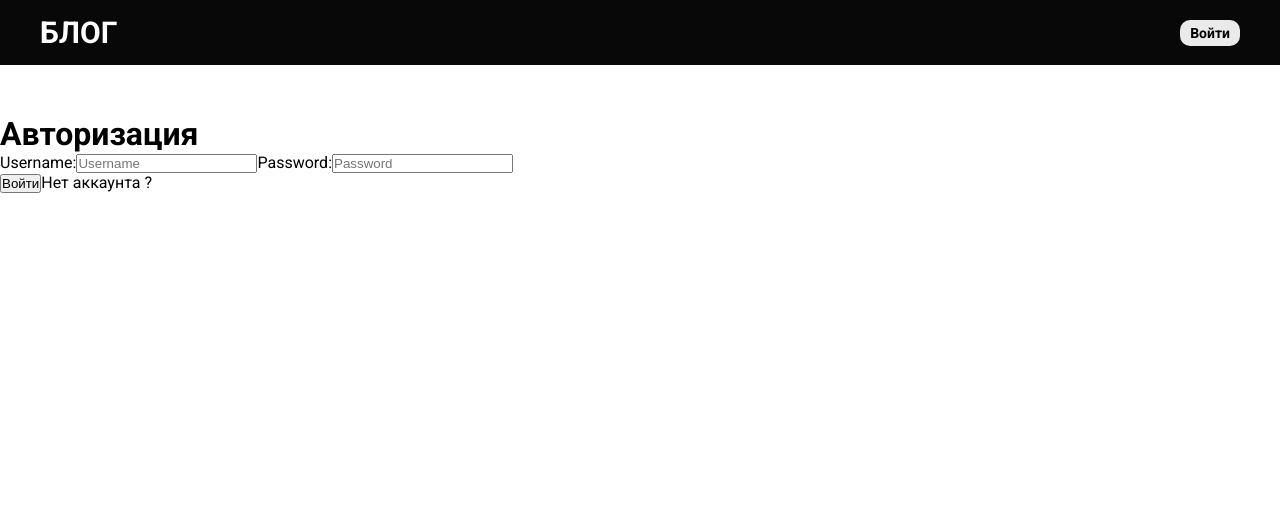
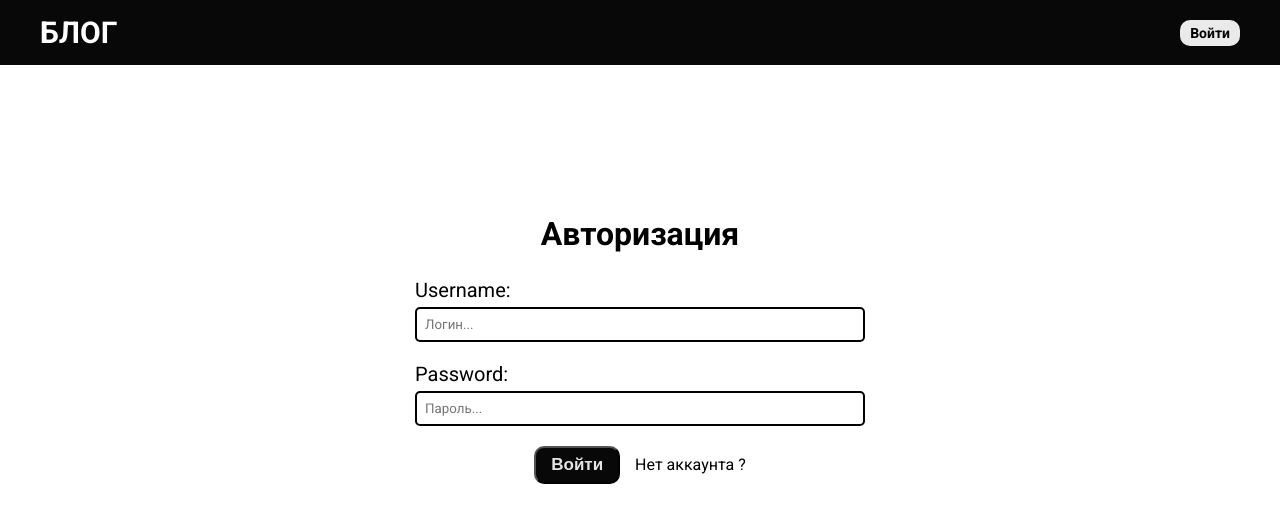
Before and after one commit to posop1/mern-blog, a React (Create React App) app in the folder client-mern-blog/: page /login in a window 1280 px wide. Shown: the top 522 px of the page. Built offline with nearby package versions, Linux system fonts and the light colour scheme; no server answers.

Commit message:
redesing login/register page

```diff
--- a/client-mern-blog/src/pages/LoginPage/LoginPage.jsx
+++ b/client-mern-blog/src/pages/LoginPage/LoginPage.jsx
@@ -3,6 +3,7 @@ import { useDispatch, useSelector } from 'react-redux'
 import { Link, useNavigate } from 'react-router-dom'
 import { toast } from 'react-toastify'
 import { checkIsAuth, loginUser } from '../../redux/features/auth/authSlice'
+import s from './LoginPage.module.scss'
 
 export const LoginPage = () => {
   const [username, setUsername] = useState('')
@@ -30,48 +31,52 @@ export const LoginPage = () => {
     }
   }
   return (
+    <div className="container">
+      <div className={s.inner}>
         <form
           onSubmit={(e) => e.preventDefault()}
-      className="w-1/4 h-60 mx-auto mt-40"
+          className={s.inner}
         >
-      <h1 className="text-lg text-white text-center">Авторизация</h1>
-      <label className="text-xs text-gray-400">
+          <h1>Авторизация</h1>
+          <label className={s.forms}>
             Username:
             <input
               type="text"
               value={username}
               onChange={(e) => setUsername(e.target.value)}
-          placeholder="Username"
-          className="mt-1 text-black w-full rounded-lg bg-gray-400 border py-1 px-2 text-xs outline-none placeholder:text-gray-700"
+              placeholder="Логин..."
+              className={s.inputs}
             />
           </label>
 
-      <label className="text-xs text-gray-400">
+          <label className={s.forms}>
             Password:
             <input
               type="password"
               value={password}
               onChange={(e) => setPassword(e.target.value)}
-          placeholder="Password"
-          className="mt-1 text-black w-full rounded-lg bg-gray-400 border py-1 px-2 text-xs outline-none placeholder:text-gray-700"
+              placeholder="Пароль..."
+              className={s.inputs}
             />
           </label>
 
-      <div className="flex gap-8 justify-center mt-4">
+          <div>
             <button
               type="submit"
               onClick={handleSubmit}
-          className="flex justify-center items-center text-xs bg-gray-600 text-white rounded-sm py-2 px-4"
+              className={s.form__btn}
             >
               Войти
             </button>
             <Link
               to="/register"
-          className="flex justify-center items-center text-xs text-white"
+              className={s.reg__link}
             >
               Нет аккаунта ?
             </Link>
           </div>
         </form>
+      </div>
+    </div>
   )
 }
--- a/client-mern-blog/src/pages/LoginPage/LoginPage.module.scss
+++ b/client-mern-blog/src/pages/LoginPage/LoginPage.module.scss
@@ -0,0 +1,43 @@
+.inner {
+  display: flex;
+  flex-direction: column;
+  align-items: center;
+  margin-top: 50px;
+  width: 100%;
+
+  h1 {
+    margin-bottom: 25px;
+  }
+}
+.forms {
+  display: flex;
+  flex-direction: column;
+  margin-bottom: 20px;
+  max-width: 450px;
+  width: 100%;
+  font-size: 20px;
+}
+.inputs {
+  padding: 8px;
+  font-family: 'Roboto', sans-serif;
+  border: 2px solid black;
+  border-radius: 5px;
+  margin-top: 5px;
+}
+.form__btn {
+  font-weight: 700;
+  background: #080808;
+  align-self: flex-start;
+  color: #e5e5e5;
+  padding: 7px 15px;
+  border-radius: 10px;
+  font-size: 17px;
+  transition: 0.1s ease-in-out;
+  cursor: pointer;
+  margin-right: 15px;
+
+  &:hover {
+    background: #e5e5e5;
+    color: #080808;
+  }
+}
--- a/client-mern-blog/src/pages/RegisterPage/RegisterPage.jsx
+++ b/client-mern-blog/src/pages/RegisterPage/RegisterPage.jsx
@@ -3,6 +3,7 @@ import { useDispatch, useSelector } from 'react-redux'
 import { Link, useNavigate } from 'react-router-dom'
 import { toast } from 'react-toastify'
 import { checkIsAuth, registerUser } from '../../redux/features/auth/authSlice'
+import s from './RegisterPage.module.scss'
 
 export const RegisterPage = () => {
   const [username, setUsername] = useState('')
@@ -35,30 +36,31 @@ export const RegisterPage = () => {
   }
 
   return (
+    <div className="container">
       <form
         onSubmit={(e) => e.preventDefault()}
-      className="w-1/4 h-60 mx-auto mt-40"
+        className={s.inner}
       >
         <h1 className="text-lg text-white text-center">Регистрация</h1>
-      <label className="text-xs text-gray-400">
+        <label className={s.forms}>
           Username:
           <input
             type="text"
             value={username}
             onChange={(e) => setUsername(e.target.value)}
-          placeholder="Username"
-          className="mt-1 text-black w-full rounded-lg bg-gray-400 border py-1 px-2 text-xs outline-none placeholder:text-gray-700"
+            placeholder="Логин..."
+            className={s.inputs}
           />
         </label>
 
-      <label className="text-xs text-gray-400">
+        <label className={s.forms}>
           Password:
           <input
             type="password"
             value={password}
             onChange={(e) => setPassword(e.target.value)}
-          placeholder="Password"
-          className="mt-1 text-black w-full rounded-lg bg-gray-400 border py-1 px-2 text-xs outline-none placeholder:text-gray-700"
+            placeholder="Пароль..."
+            className={s.inputs}
           />
         </label>
 
@@ -66,7 +68,7 @@ export const RegisterPage = () => {
           <button
             type="submit"
             onClick={handleSubmit}
-          className="flex justify-center items-center text-xs bg-gray-600 text-white rounded-sm py-2 px-4"
+            className={s.form__btn}
           >
             Подтвердить
           </button>
@@ -78,5 +80,6 @@ export const RegisterPage = () => {
           </Link>
         </div>
       </form>
+    </div>
   )
 }
--- a/client-mern-blog/src/pages/RegisterPage/RegisterPage.module.scss
+++ b/client-mern-blog/src/pages/RegisterPage/RegisterPage.module.scss
@@ -0,0 +1,43 @@
+.inner {
+  display: flex;
+  flex-direction: column;
+  align-items: center;
+  margin-top: 50px;
+  width: 100%;
+
+  h1 {
+    margin-bottom: 25px;
+  }
+}
+.forms {
+  display: flex;
+  flex-direction: column;
+  margin-bottom: 20px;
+  max-width: 450px;
+  width: 100%;
+  font-size: 20px;
+}
+.inputs {
+  padding: 8px;
+  font-family: 'Roboto', sans-serif;
+  border: 2px solid black;
+  border-radius: 5px;
+  margin-top: 5px;
+}
+.form__btn {
+  font-weight: 700;
+  background: #080808;
+  align-self: flex-start;
+  color: #e5e5e5;
+  padding: 7px 15px;
+  border-radius: 10px;
+  font-size: 17px;
+  transition: 0.1s ease-in-out;
+  cursor: pointer;
+  margin-right: 15px;
+
+  &:hover {
+    background: #e5e5e5;
+    color: #080808;
+  }
+}
```
Lines whose indentation alone changed are shown as unchanged.
